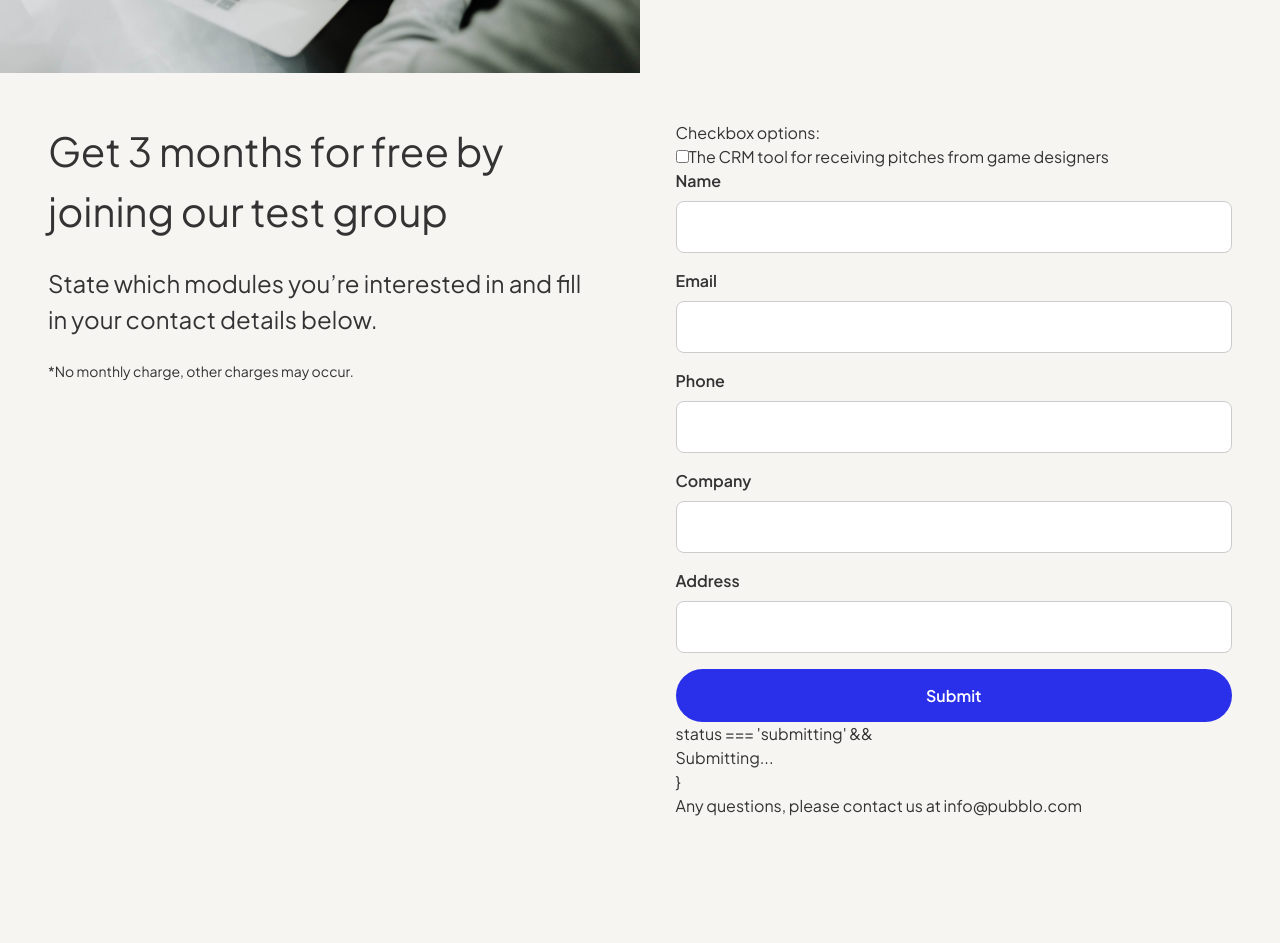
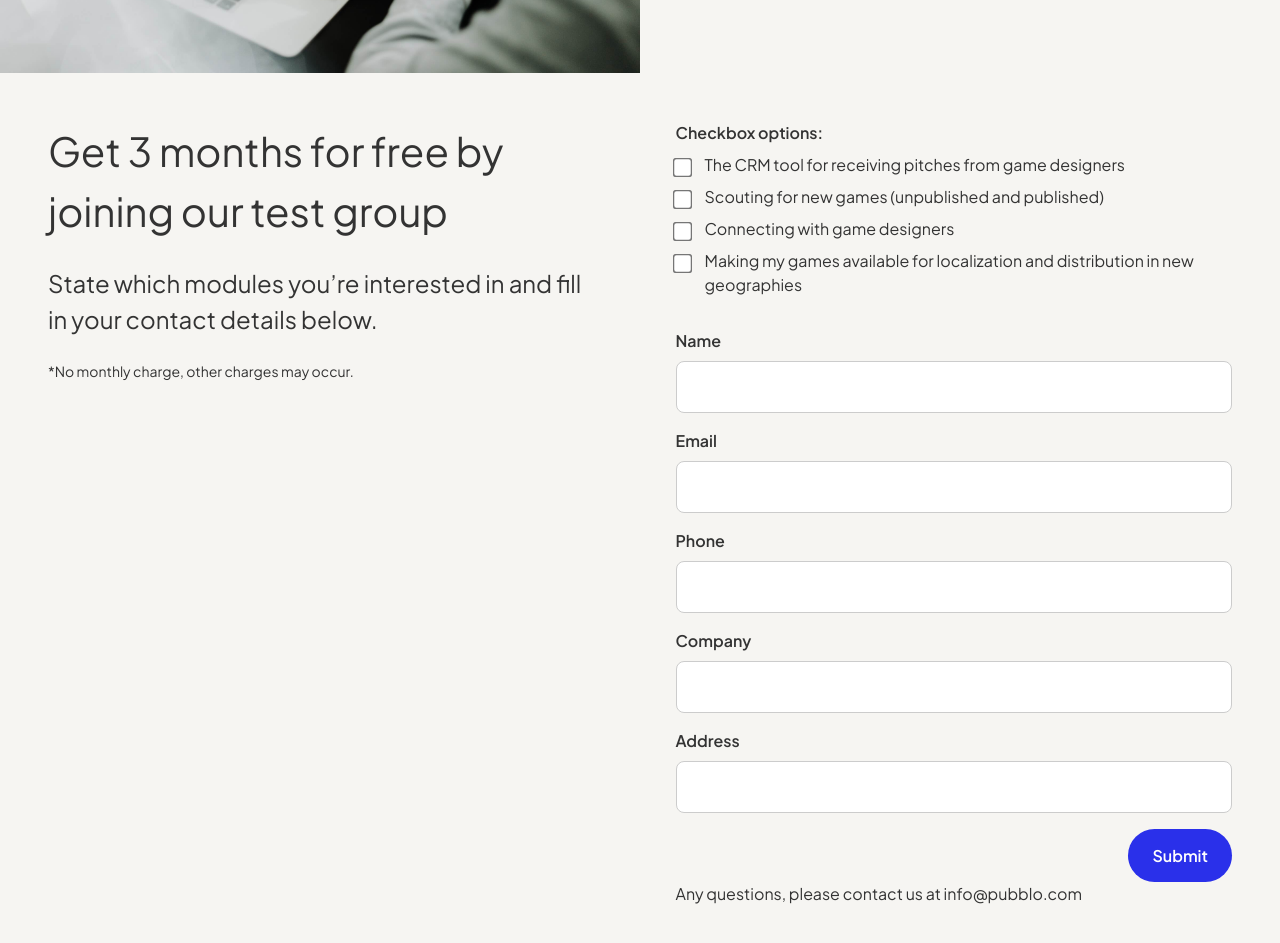
Before and after one commit to pubblo-com/homepage, a React (Create React App) app: page / in a window 1280 px wide. Shown: the part 1680-2623 px from the top of the page. Before the commit the page ends 2546 px from the top, so only its background shows below. Built offline with nearby package versions, Linux system fonts and the light colour scheme.

Commit message:
finising up form

```diff
--- a/src/components/Checkbox.js
+++ b/src/components/Checkbox.js
@@ -1,19 +1,32 @@
-import React, { useState } from "react";
+import React from "react";
 import styled from "styled-components";
-import { spacing, typography, colors, breakpoints } from '../styles/tokens';
+import { spacing } from "../styles/tokens";
 
-
-
-const Checkbox = () => {
+const Checkbox = ({ checkboxId, checkboxName, checkboxValue, checkboxLabel, checked, onChange}) => {
 
   const CheckboxSection = styled.section`
+    display: flex;
+    align-items: start;
+    margin-bottom: ${spacing.xSmall};
+  `;
 
-`;
+  const StyledCheckbox = styled.input`
+    transform: scale(1.5);
+    margin: ${spacing.xSmall} ${spacing.small} 0 0;
+  `;
+
 
   return (
     <CheckboxSection>
-      <input type="checkbox" id="crm" name="areas" value="crm" />
-      <label htmlFor="option1">The CRM tool for receiving pitches from game designers</label>
+      <StyledCheckbox
+        type="checkbox"
+        id={checkboxId}
+        name={checkboxName}
+        value={checkboxValue}
+        checked={checked}
+        onChange={onChange}
+      />
+      <label htmlFor={checkboxId}>{checkboxLabel}</label>
     </CheckboxSection>
   );
 };
--- a/src/components/Form.js
+++ b/src/components/Form.js
@@ -8,34 +8,36 @@ import InputField from "./InputField";
 const StyledForm = styled.form`
   display: flex;
   flex-direction: column;
-  /* gap: ${spacing.xSmall}; */
   width: 100%;
   max-width: 500px
 
-
-  /* // Style labels
-  label {
-    margin-bottom: ${spacing.xSmall}; // Add some space between label and input field
-    font-weight: bold; // Make the label text bold for visibility
-  }
-
-  // Style input fields
-  input {
-    padding: ${spacing.small};
-    margin-bottom: ${spacing.small}; // Add space between input fields
-    border: 1px solid #ccc; // Add border to inputs
-    border-radius: 4px; // Rounded corners for inputs
-    font-size: 1rem;
-  } */
-
-  // Make form responsive on mobile
   @media (max-width: ${breakpoints.tablet}) {
     padding: ${spacing.medium};
   }
 `;
 
-const Form = ({ headline, text, smallText, backgroundColor, textColor, inputFields }) => {
+const Label = styled.label`
+  margin-bottom: ${spacing.xSmall};
+  font-weight: ${typography.fontWeightSemiBold}
+`;
 
+const CheckboxSection = styled.div`
+margin-bottom: ${spacing.medium};
+
+`;
+
+const InputSection = styled.div`
+
+`;
+
+const StyledButton = styled.button`
+  width: auto;
+  align-self: flex-end;
+
+`;
+
+
+const Form = ({ headline, text, smallText, backgroundColor, textColor, inputFields, checkboxes, checkboxId, checkboxLabel, checkboxName, checkboxValue }) => {
 
   const [formData, setFormData] = useState({
     name: "",
@@ -43,39 +45,57 @@ const Form = ({ headline, text, smallText, backgroundColor, textColor, inputFiel
     phone: "",
     company: "",
     address: "",
-    crm: "",
-    scouting: "",
-    connecting: "",
-    reselling: "",
+    areas: [],
   });
+
+  console.log('formdata', formData)
 
   const [status, setStatus] = useState(null);
 
   const handleChange = (e) => {
     const { name, value } = e.target;
-    setFormData({
-      ...formData,
+    setFormData((prev) => ({
+      ...prev,
       [name]: value,
-    });
+    }));
+  };
+
+  const handleCheckboxChange = (e) => {
+    const { value, checked } = e.target;
+    setFormData((prev) => ({
+      ...prev,
+      areas: checked
+        ? [...prev.areas, value]
+        : prev.areas.filter((area) => area !== value),
+    }));
   };
 
   const handleSubmit = (e) => {
     e.preventDefault();
-    alert('Form submitted');
-    setStatus('submitting')
+    setStatus("submitting");
 
-    const form = e.target;
-      fetch(form.action, {
-        method: 'POST',
-        body: new FormData(form),
+    const formDataObj = new FormData();
+    Object.entries(formData).forEach(([key, value]) => {
+      if (Array.isArray(value)) {
+        value.forEach((val) => formDataObj.append(key, val));
+      } else {
+        formDataObj.append(key, value);
+      }
+    });
+
+    fetch("/", {
+      method: "POST",
+      body: formDataObj,
     })
-      .then(response => {
-        setStatus('success');
-        console.log("Form submitted successfully", response);
+      .then((response) => {
+        if (response.ok) {
+          setStatus("success");
+        } else {
+          throw new Error("Network response was not ok");
+        }
       })
-      .catch(error => {
-        setStatus('error');
-        console.error("Error submitting form", error);
+      .catch(() => {
+        setStatus("error");
       });
   };
 
@@ -88,26 +108,23 @@ const Form = ({ headline, text, smallText, backgroundColor, textColor, inputFiel
      >
       <input type="hidden" name="form-name" value="contact-form" />
 
-      <label>Checkbox options:</label>
+      <Label>Checkbox options:</Label>
 
-      <Checkbox />
+      <CheckboxSection>
+        {checkboxes.map((checkbox, index) => (
+          <Checkbox
+            key={index}
+            checkboxId={checkbox.checkboxId}
+            checkboxLabel={checkbox.checkboxLabel}
+            checkboxName={checkbox.checkboxName}
+            checkboxValue={checkbox.checkboxValue}
+            checked={formData.areas.includes(checkbox.checkboxValue)}
+            onChange={handleCheckboxChange}
+          />
+        ))}
+      </CheckboxSection>
 
-              {/* <div>
-                <input type="checkbox" id="crm" name="areas" value="crm" />
-                <label htmlFor="option1">The CRM tool for receiving pitches from game designers</label>
-              </div> */}
-
-
-              {/* <label>
-                <input type="checkbox" name="scouting" /> Scouting for new games (unpublished and published)
-              </label>
-              <label>
-                <input type="checkbox" name="connecting" /> Connecting with game designers and requesting new games
-              </label>
-              <label>
-                <input type="checkbox" name="reselling" /> Making my games available for localization and distribution in new geographies
-              </label> */}
-
+      <InputSection>
         {inputFields.map((input, index) => (
           <InputField
             key={index}
@@ -119,63 +136,10 @@ const Form = ({ headline, text, smallText, backgroundColor, textColor, inputFiel
             id={input.id}
           />
         ))}
+      </InputSection>
 
-        {/* <InputField
-          formData={formData}
-          handleChange={handleChange}
-          label="Name"
-          type="text"
-          name="name"
-          id="name"
-        /> */}
-
-              {/* <label htmlFor="name">Name:</label>
-              <input
-                type="text"
-                name="name"
-                id="name"
-                value={formData.name}
-                onChange={handleChange}
-              />
-
-              <label htmlFor="email">Email:</label>
-              <input
-                type="email"
-                name="email"
-                id="email"
-                value={formData.email}
-                onChange={handleChange}
-              />
-
-              <label htmlFor="phone">Phone:</label>
-              <input
-                type="tel"
-                name="phone"
-                id="phone"
-                value={formData.phone}
-                onChange={handleChange}
-              />
-
-              <label htmlFor="company">Company Name:</label>
-              <input
-                type="text"
-                name="company"
-                id="company"
-                value={formData.company}
-                onChange={handleChange}
-              />
-
-              <label htmlFor="address">Company Address:</label>
-              <input
-                type="text"
-                name="address"
-                id="address"
-                value={formData.address}
-                onChange={handleChange}
-              /> */}
-
-      <button type="submit">Submit</button>
-      status === 'submitting' && <p className="body-text">Submitting...</p>}
+      <StyledButton type="submit">Submit</StyledButton>
+      {status === 'submitting' && <p className="body-text">Submitting...</p>}
       {status === 'success' && <p className="body-text">Thank you for your message!</p>}
       {status === 'error' && <p className="body-text">There was an error submitting the form. Please try again.</p>}
     </StyledForm>
--- a/src/components/FormComponent.js
+++ b/src/components/FormComponent.js
@@ -39,6 +39,7 @@ const LeftSide = styled.div`
 
   @media (max-width: ${breakpoints.tablet}) {
     width: 100%;
+    padding: 0 0 ${spacing.large} 0;
   }
 `;
 
@@ -53,78 +54,9 @@ const RightSide = styled.div`
   }
   `;
 
-// const StyledForm = styled.form`
-//   display: flex;
-//   flex-direction: column;
-//   /* gap: ${spacing.xSmall}; */
-//   width: 100%;
-//   max-width: 500px
 
+const FormComponent = ({ headline, text, smallText, backgroundColor, textColor, inputFields, checkboxes }) => {
 
-//   // Style labels
-//   label {
-//     margin-bottom: ${spacing.xSmall}; // Add some space between label and input field
-//     font-weight: bold; // Make the label text bold for visibility
-//   }
-
-//   // Style input fields
-//   input {
-//     padding: ${spacing.small};
-//     margin-bottom: ${spacing.small}; // Add space between input fields
-//     border: 1px solid #ccc; // Add border to inputs
-//     border-radius: 4px; // Rounded corners for inputs
-//     font-size: 1rem;
-//   }
-
-//   // Make form responsive on mobile
-//   @media (max-width: ${breakpoints.tablet}) {
-//     padding: ${spacing.medium};
-//   }
-// `;
-
-const FormComponent = ({ headline, text, smallText, backgroundColor, textColor, inputFields, }) => {
-
-  // const [formData, setFormData] = useState({
-  //   name: "",
-  //   email: "",
-  //   phone: "",
-  //   company: "",
-  //   address: "",
-  //   crm: "",
-  //   scouting: "",
-  //   connecting: "",
-  //   reselling: "",
-  // });
-
-  // const [status, setStatus] = useState(null);
-
-  // const handleChange = (e) => {
-  //   const { name, value } = e.target;
-  //   setFormData({
-  //     ...formData,
-  //     [name]: value,
-  //   });
-  // };
-
-  // const handleSubmit = (e) => {
-  //   e.preventDefault();
-  //   alert('Form submitted');
-  //   setStatus('submitting')
-
-  //   const form = e.target;
-  //     fetch(form.action, {
-  //       method: 'POST',
-  //       body: new FormData(form),
-  //     })
-  //     .then(response => {
-  //       setStatus('success');
-  //       console.log("Form submitted successfully", response);
-  //     })
-  //     .catch(error => {
-  //       setStatus('error');
-  //       console.error("Error submitting form", error);
-  //     });
-  // };
 
   return (
     <FormSection backgroundColor={backgroundColor}>
@@ -136,7 +68,7 @@ const FormComponent = ({ headline, text, smallText, backgroundColor, textColor,
         </LeftSide>
 
         <RightSide>
-            <Form inputFields={inputFields}  />
+            <Form inputFields={inputFields} checkboxes={checkboxes}  />
             <p className="body-text">Any questions, please contact us at info@pubblo.com</p>
         </RightSide>
 
--- a/src/pages/HomePage.js
+++ b/src/pages/HomePage.js
@@ -1,6 +1,5 @@
 import React from 'react';
 import { spacing, typography, colors } from '../styles/tokens';
-// import Button from '../components/Button';
 import Hero from '../components/Hero';
 import USPComponent from '../components/USPComponent.js';
 import icon1 from '../assets/icon1.svg';
@@ -57,11 +56,37 @@ const inputFields = [
   { label: "Address", type: "text", name: "address", id: "address" }
 ];
 
+const checkboxes = [
+  {
+    checkboxId: "crm",
+    checkboxName: "areas",
+    checkboxValue: "crm",
+    checkboxLabel: "The CRM tool for receiving pitches from game designers"
+  },
+  {
+    checkboxId: "scouting",
+    checkboxName: "areas",
+    checkboxValue: "scouting",
+    checkboxLabel: "Scouting for new games (unpublished and published)"
+  },
+  {
+    checkboxId: "connecting",
+    checkboxName: "areas",
+    checkboxValue: "connecting",
+    checkboxLabel: "Connecting with game designers"
+  },
+  {
+    checkboxId: "newGeographies",
+    checkboxName: "areas",
+    checkboxValue: "newGeographies",
+    checkboxLabel: "Making my games available for localization and distribution in new geographies"
+  }
+];
+
 const HomePage = () => {
-  // const handleClick = () => alert('Button clicked!');
+
   return (
     <div>
-      {/* <Button text="Click me" onClick={handleClick} /> */}
       <Hero />
       <USPComponent
         headline='Key benefits for publishers'
@@ -87,6 +112,7 @@ const HomePage = () => {
         text='State which modules you’re interested in and fill in your contact details below.'
         smallText='*No monthly charge, other charges may occur.'
         inputFields={inputFields}
+        checkboxes={checkboxes}
       />
     </div>
   );
```
Lines whose indentation alone changed are shown as unchanged.
